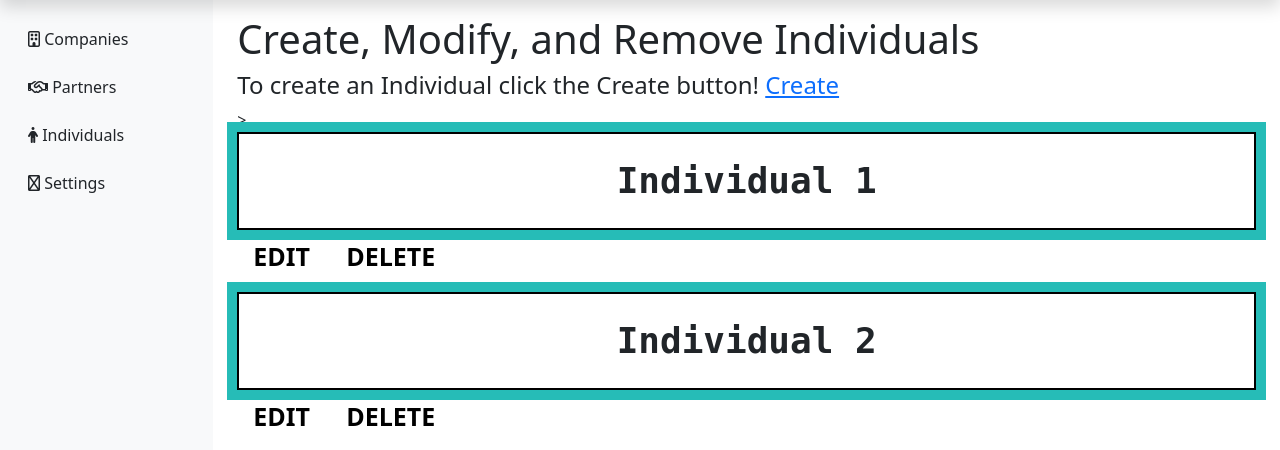
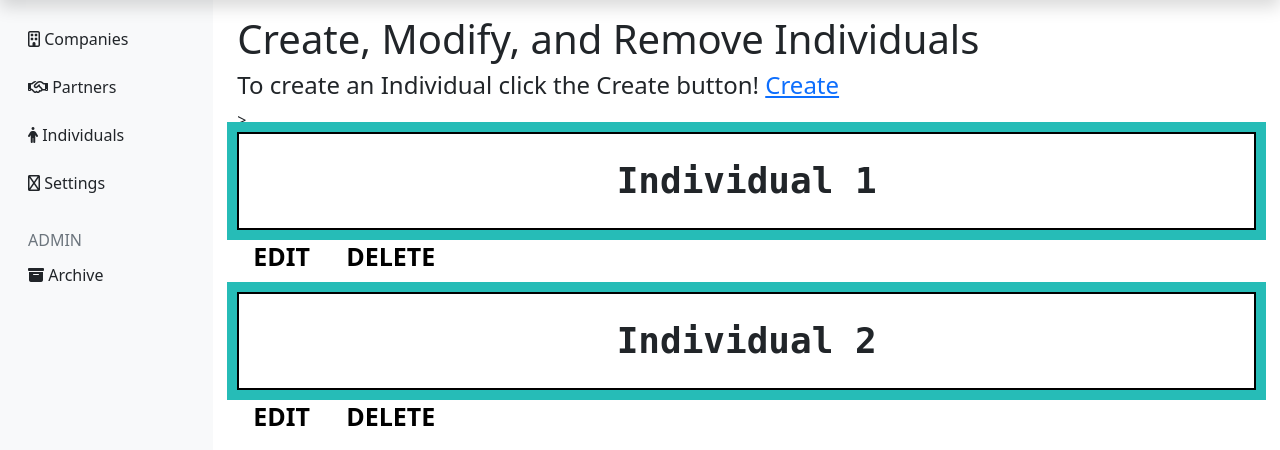
Before and after one commit to Yipyapyo/Wayra-Website, a Django app: page /individual_page/ in a window 1280 px wide. Shown: the part 80-530 px from the top of the page. Run offline with Django 4.2, Linux system fonts and the light colour scheme; data comes from the database, SQL or seed files in the repository; some libraries are stand-ins or nearby versions.

Commit message:
added initial archive page and view

```diff
--- a/portfolio/templates/dashboard_template.html
+++ b/portfolio/templates/dashboard_template.html
@@ -46,6 +46,23 @@
             </li>
           </ul>
 
+          <h6 class="sidebar-heading d-flex justify-content-between align-items-center px-3 mt-4 mb-1 text-muted text-uppercase">
+            <span>ADMIN</span>
+            <a class="link-secondary" href="#" aria-label="Add a new report">
+              <span data-feather="plus-circle" class="align-text-bottom"></span>
+            </a>
+          </h6>
+          <ul class="nav flex-column mb-2">
+            <li class="nav-item">
+              <a class="nav-link text-dark" href="{% url 'archive_page' %}">
+                <i class="fa-solid fa-box-archive"></i>
+                Archive
+              </a>
+            </li>
+          </ul>
+
+        </div>
+
       </nav>
 
       <main class="col-md-9 ms-sm-auto col-lg-10 px-md-4">
--- a/portfolio/views/__init__.py
+++ b/portfolio/views/__init__.py
@@ -2,3 +2,4 @@ from .auth_views import *
 from .dashboard_views import *
 from .individual_views import *
 from .programme_views import *
+from .archive_views import *
--- a/vcpms/urls.py
+++ b/vcpms/urls.py
@@ -42,4 +42,7 @@ urlpatterns = [
     path("programme_page/<int:id>/delete/", views.ProgrammeDeleteView.as_view(), name="programme_delete"),
     path("programme_page/<int:id>/detail/", views.ProgrammeDetailView.as_view(), name="programme_detail"),
 
+    # Archive views
+    path("archive_page/", views.archive, name="archive_page"),
+
 ]
```
Also changed, not shown: portfolio/templates/archive/archive_page.html (added, +10 -0 lines), portfolio/views/archive_views.py (added, +9 -0 lines), portfolio/migrations/0003_alter_company_name_alter_company_previous_names_and_more.py.
